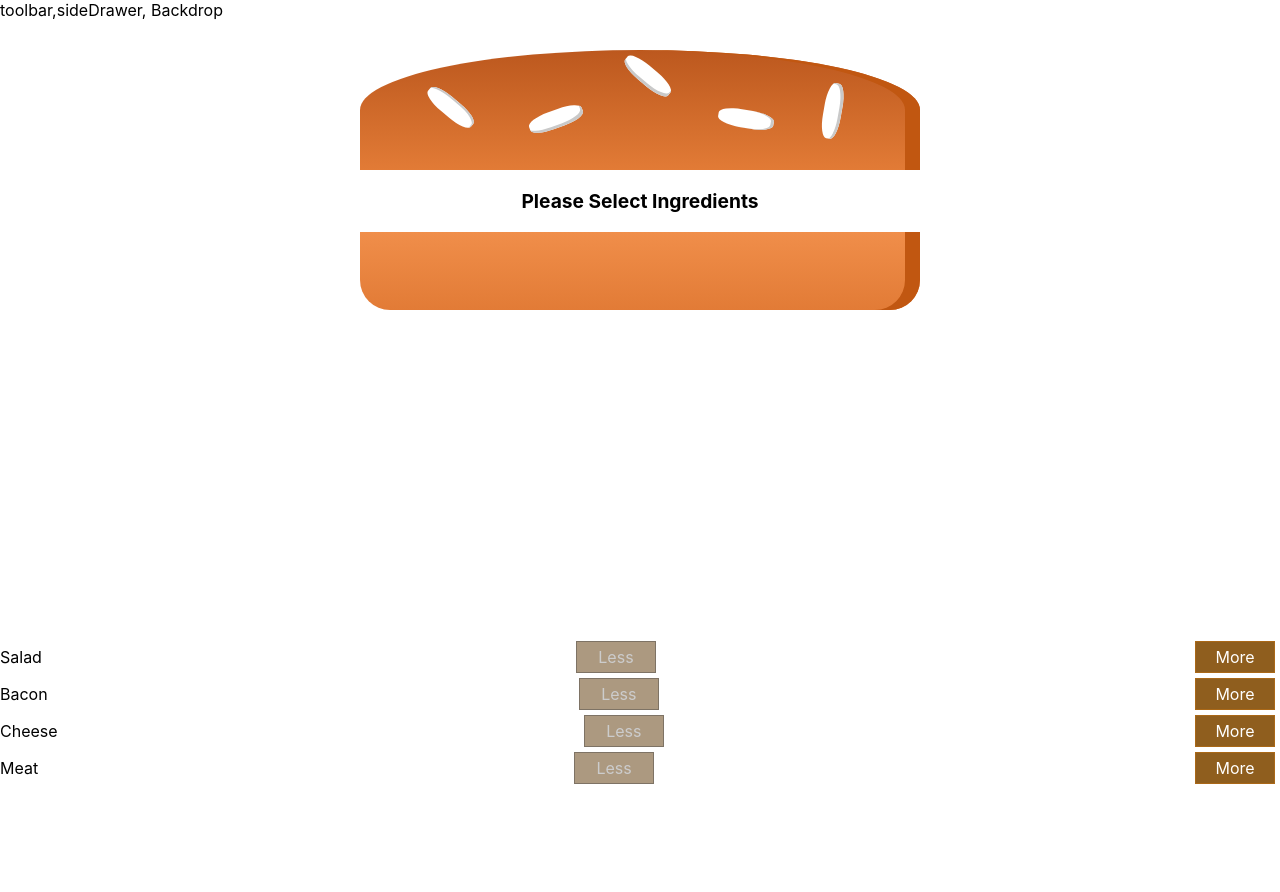
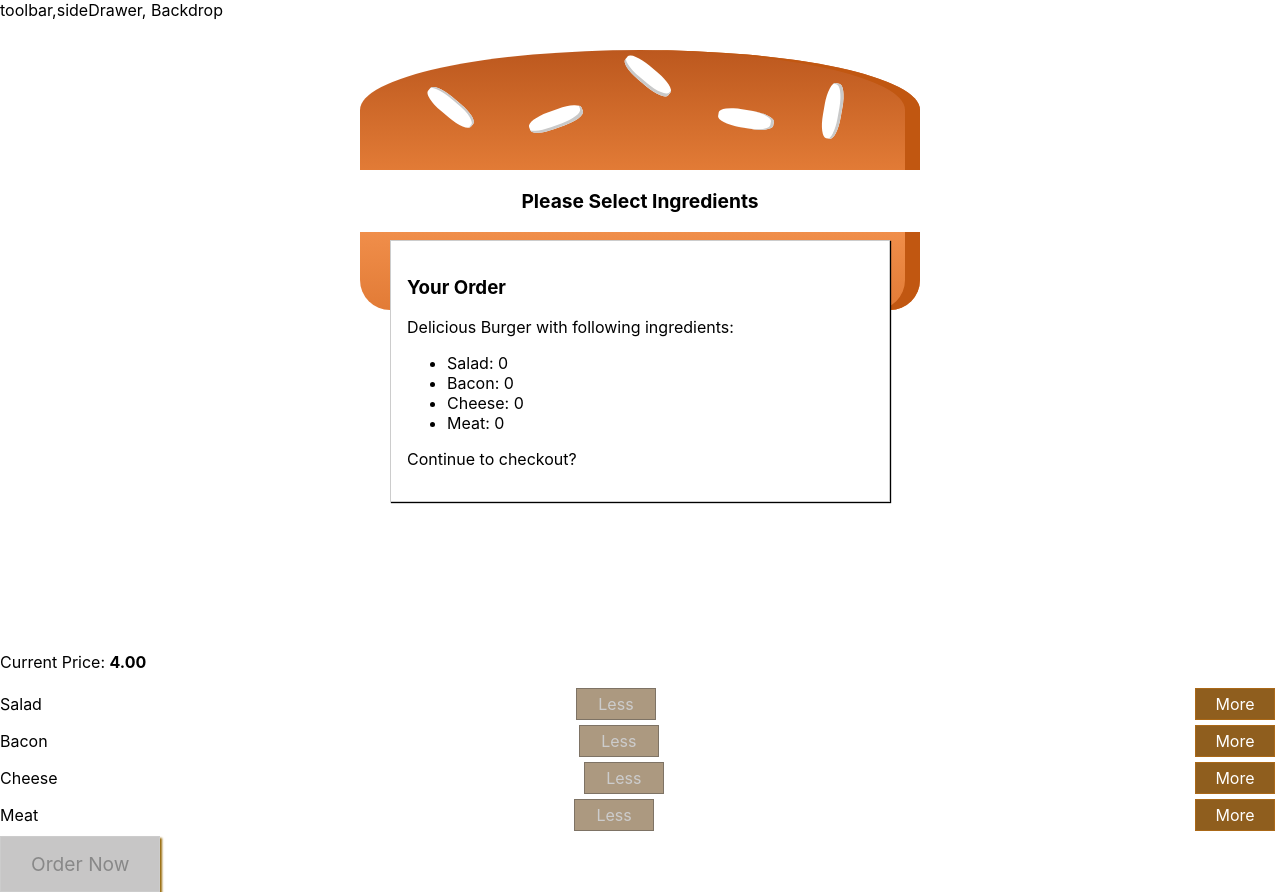
Before and after one commit to Joshy-Jose/Project-Test, a React (Create React App) app: page / in a window 1280 px wide. Before the commit the page ends 800 px from the top, so only its background shows below. Built offline with nearby package versions, Linux system fonts and the light colour scheme.

Commit message:
Implemet order summary

```diff
--- a/src/components/Burger/BuildControls/BuildControls.js
+++ b/src/components/Burger/BuildControls/BuildControls.js
@@ -12,6 +12,7 @@
 const buildControls = (props) => (
 
     <div className= {classes.buildControls}>
+    <p>Current Price: <strong>{props.price.toFixed(2)}</strong></p>
      {controls.map( ctrl => (
          <BuildControl
          key={ctrl.label}
@@ -20,7 +21,8 @@
          removed={() => props.ingredientRemoved(ctrl.type)}
          disabled={props.disabled[ctrl.type]} />
      ))}
-
+    <button className={classes.OrderButton}
+    disabled={!props.purchasable}>Order Now</button>
 
     </div>
 
--- a/src/components/Burger/BuildControls/BuildControls.module.css
+++ b/src/components/Burger/BuildControls/BuildControls.module.css
@@ -8,3 +8,43 @@
     margin:auto;
     padding: 10px 0;
 }
+.OrderButton {
+    background-color: #DAD735;
+    outline: none;
+    cursor: pointer;
+    border: 1px solid #966909;
+    color: #966909;
+    font-family: inherit;
+    font-size: 1.2em;
+    padding: 15px 30px;
+    box-shadow: 2px 2px 2px #966909;
+}
+
+.OrderButton:hover, .OrderButton:active {
+    background-color: #A0DB41;
+    border: 1px solid #966909;
+    color: #966909;
+}
+
+.OrderButton:disabled {
+    background-color: #C7C6C6;
+    cursor: not-allowed;
+    border: 1px solid #ccc;
+    color: #888888;
+}
+
+.OrderButton:not(:disabled) {
+    animation: enable 0.3s linear;
+}
+
+@keyframes enable {
+    0% {
+        transform: scale(1);
+    }
+    60% {
+        transform: scale(1.1);
+    }
+    100% {
+        transform: scale(1);
+    }
+}
--- /dev/null
+++ b/src/components/OrderSummary/OrderSummary.js
@@ -0,0 +1,30 @@
+import React from 'react';
+import Aux from '../../hoc/Aux'
+
+const orderSummary = (props) =>
+{
+    console.log('props',props);
+    const IngredientSummary = Object.keys(props.ingredients)
+    .map(igKey => {
+        return (
+        <li key={igKey}>
+        <span style={{textTransform: 'capitalize'}}>{igKey}: {props.ingredients[igKey]}</span>
+        </li>)
+
+    });
+
+
+    return(
+        <Aux>
+        <h3>Your Order</h3>
+        <p>Delicious Burger with following ingredients:</p>
+        <ul>
+           {IngredientSummary}
+        </ul>
+        <p> Continue to checkout?</p>
+        </Aux>
+    );
+
+}
+
+export default orderSummary;
--- /dev/null
+++ b/src/components/UI/Modal/Modal.js
@@ -0,0 +1,12 @@
+import React from 'react';
+import classes from './Modal.module.css';
+
+
+const modal = (props) => (
+
+ <div className={classes.Modal}>
+     {props.children}
+</div>
+);
+
+export default modal;
--- /dev/null
+++ b/src/components/UI/Modal/Modal.module.css
@@ -0,0 +1,20 @@
+.Modal {
+    position: fixed;
+    z-index: 500;
+    background-color: white;
+    width: 70%;
+    border: 1px solid #ccc;
+    box-shadow: 1px 1px 1px black;
+    padding: 16px;
+    left: 15%;
+    top: 30%;
+    box-sizing: border-box;
+    transition: all 0.3s ease-out;
+}
+
+@media (min-width: 600px) {
+    .Modal {
+        width: 500px;
+        left: calc(50% - 250px);
+    }
+}
--- a/src/containers/BurgerBuilder/BurgerBuilder.js
+++ b/src/containers/BurgerBuilder/BurgerBuilder.js
@@ -4,7 +4,8 @@
 import Burger from  '../../components/Burger/Burger';
 import classes from './BuildComponents.module.css';
 import BuildControls from '../../components/Burger/BuildControls/BuildControls';
-
+import Modal from '../../components/UI/Modal/Modal';
+import OrderSummary from '../../components/OrderSummary/OrderSummary';
 const INGREDIENT_PRICE = {
     salad: 0.5,
     cheese: 0.4,
@@ -21,7 +22,19 @@
              cheese: 0,
              meat: 0
          },
-         totalPrice : 4
+         totalPrice : 4,
+         purchasable: false
+
+     }
+     updatePurchaseState(ingredients){
+         const sum = Object.keys(ingredients).map(igKey => {
+             return ingredients[igKey];
+         }).reduce((sum, el) => {
+             console.log(el);
+             return sum + el;
+
+         },0);
+         this.setState({purchasable: sum > 0 });
 
      }
 
@@ -42,6 +55,7 @@
             ingredients: updatedIngredients
 
         })
+        this.updatePurchaseState(updatedIngredients);
 
      }
 
@@ -66,6 +80,7 @@
             ingredients: updatedIngredients
 
         })
+        this.updatePurchaseState(updatedIngredients);
 
     }
 
@@ -79,11 +94,16 @@
         }
         return (
             <Aux>
+                <Modal>
+                   <OrderSummary ingredients={this.state.ingredients}/>
+                </Modal>
                 <Burger ingredients={this.state.ingredients}/>
                 <BuildControls
                 ingredientAdded={this.addIngredientHandler}
                 ingredientRemoved={this.removeIngredientHandler}
                 disabled={disabledInfo}
+                price={this.state.totalPrice}
+                purchasable={this.state.purchasable}
                 />
             </Aux>
 
--- a/src/hoc/Aux.js
+++ b/src/hoc/Aux.js
@@ -1,5 +1,4 @@
 
 
 const aux = (props) =>props.children
-
 export default aux;
```
Also changed, not shown: src/components/UI/Modal/Backdrop/Backdrop.js (added), 1 other file (tests, documents, lock files or other folders).
